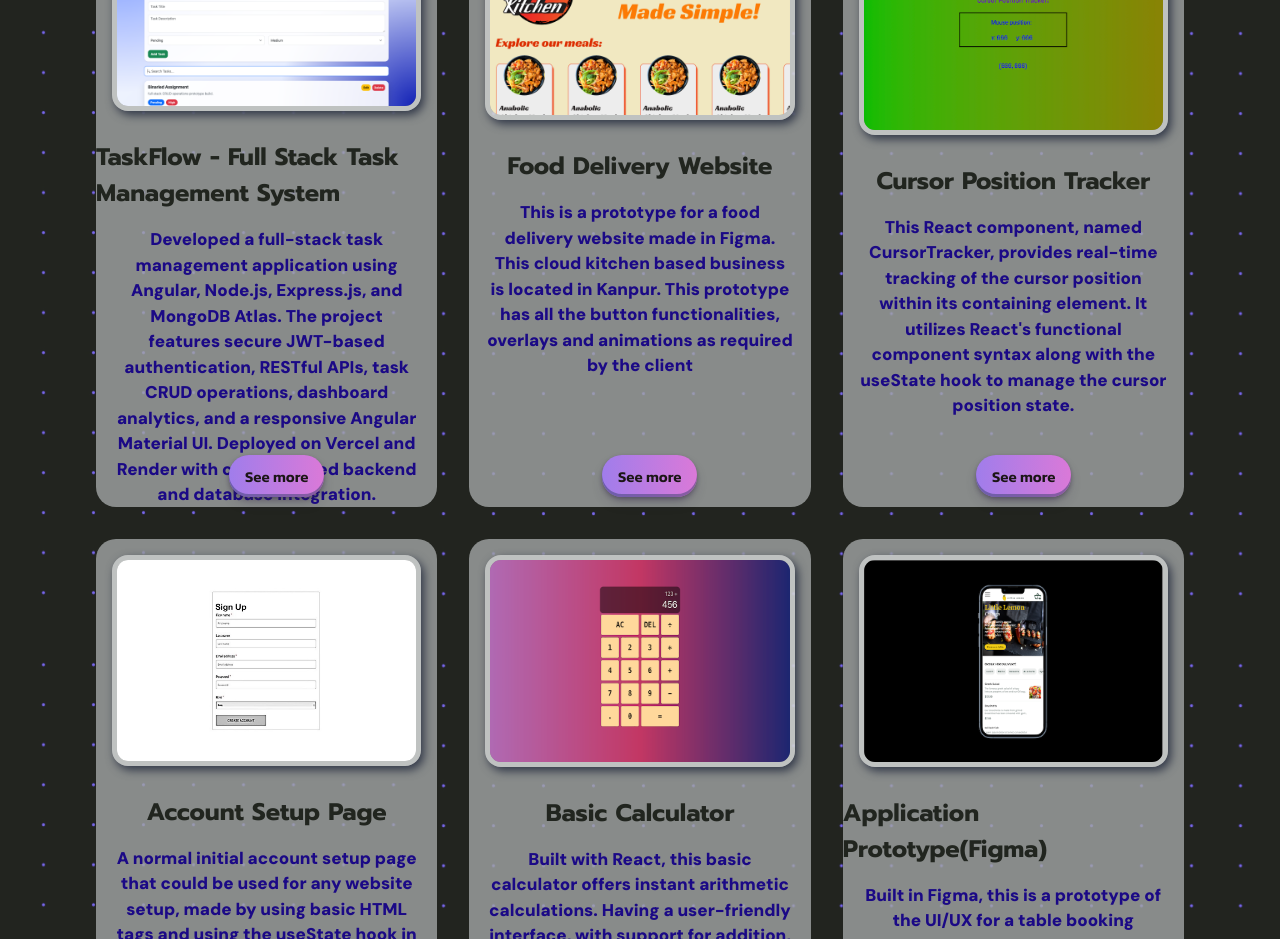
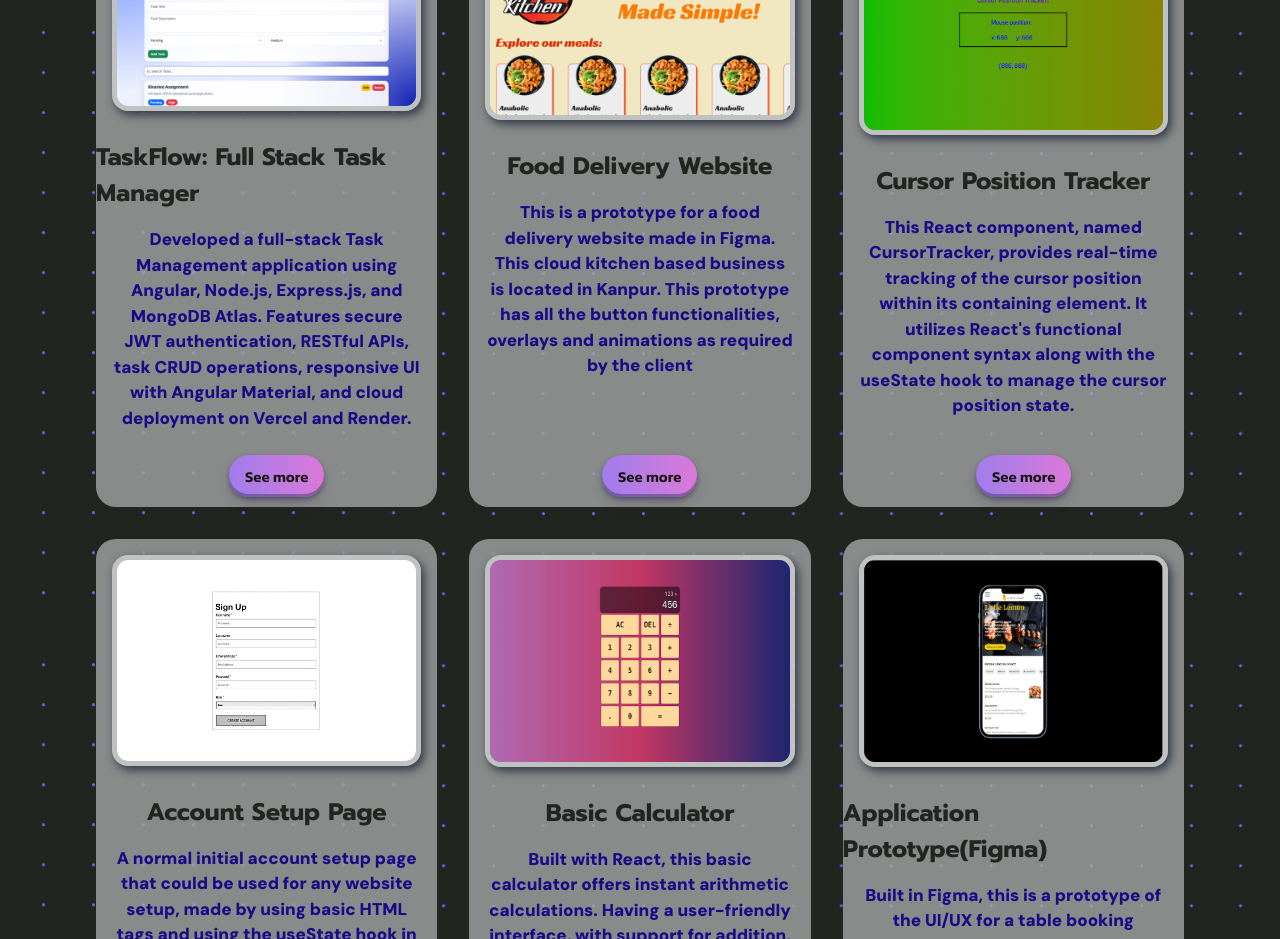
Before and after one commit to aryan-sdva/portfolio, a React (Create React App) app: page / in a window 1280 px wide. Shown: the part 1000-1939 px from the top of the page. Built offline with nearby package versions, Linux system fonts and the light colour scheme.

Commit message:
minor fixes

```diff
--- a/src/components/ProjectsSection.js
+++ b/src/components/ProjectsSection.js
@@ -6,9 +6,9 @@ import Card from "./Card";
 const projects = [
 
 {
-  title: "TaskFlow - Full Stack Task Management System",
+  title: "TaskFlow: Full Stack Task Manager",
   description:
-    "Developed a full-stack task management application using Angular, Node.js, Express.js, and MongoDB Atlas. The project features secure JWT-based authentication, RESTful APIs, task CRUD operations, dashboard analytics, and a responsive Angular Material UI. Deployed on Vercel and Render with cloud-hosted backend and database integration.",
+    "Developed a full-stack Task Management application using Angular, Node.js, Express.js, and MongoDB Atlas. Features secure JWT authentication, RESTful APIs, task CRUD operations, responsive UI with Angular Material, and cloud deployment on Vercel and Render.",
   getImageSrc: () => require("../images/dash.png"),
   link: "https://binaried-assignment-ashen.vercel.app/register",
 },{
```
